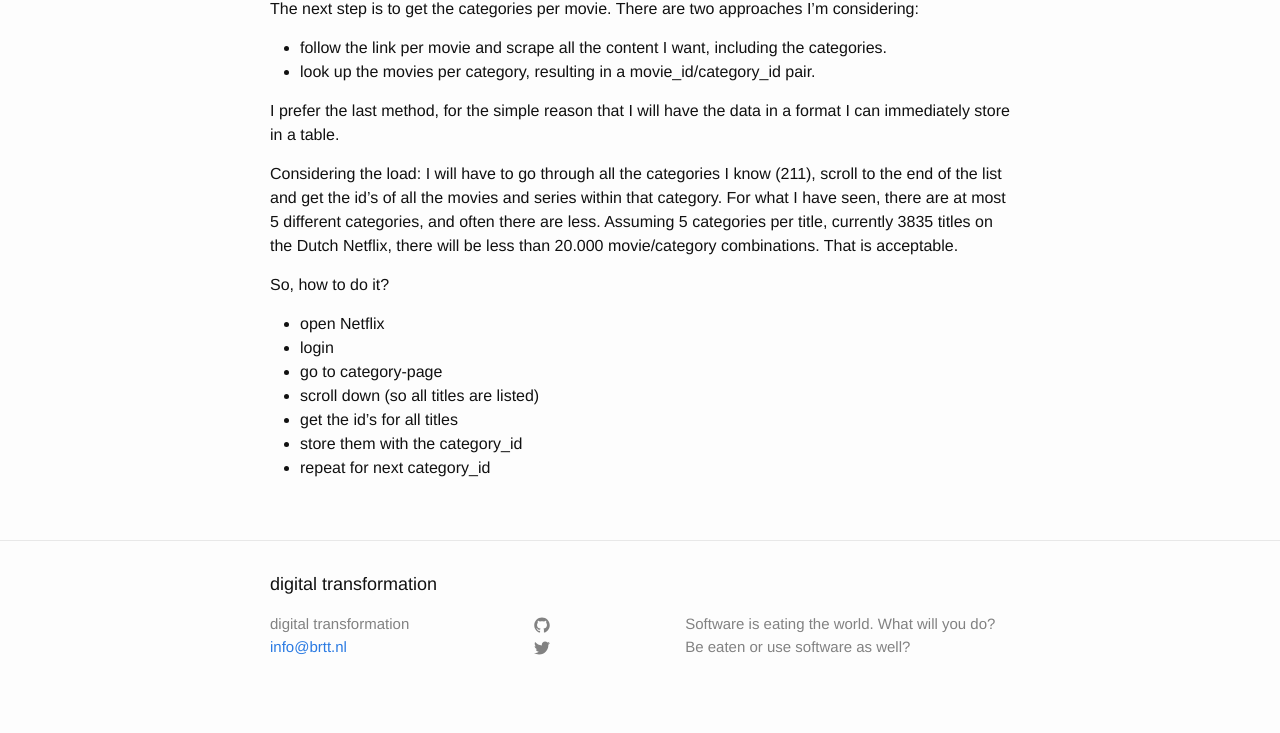
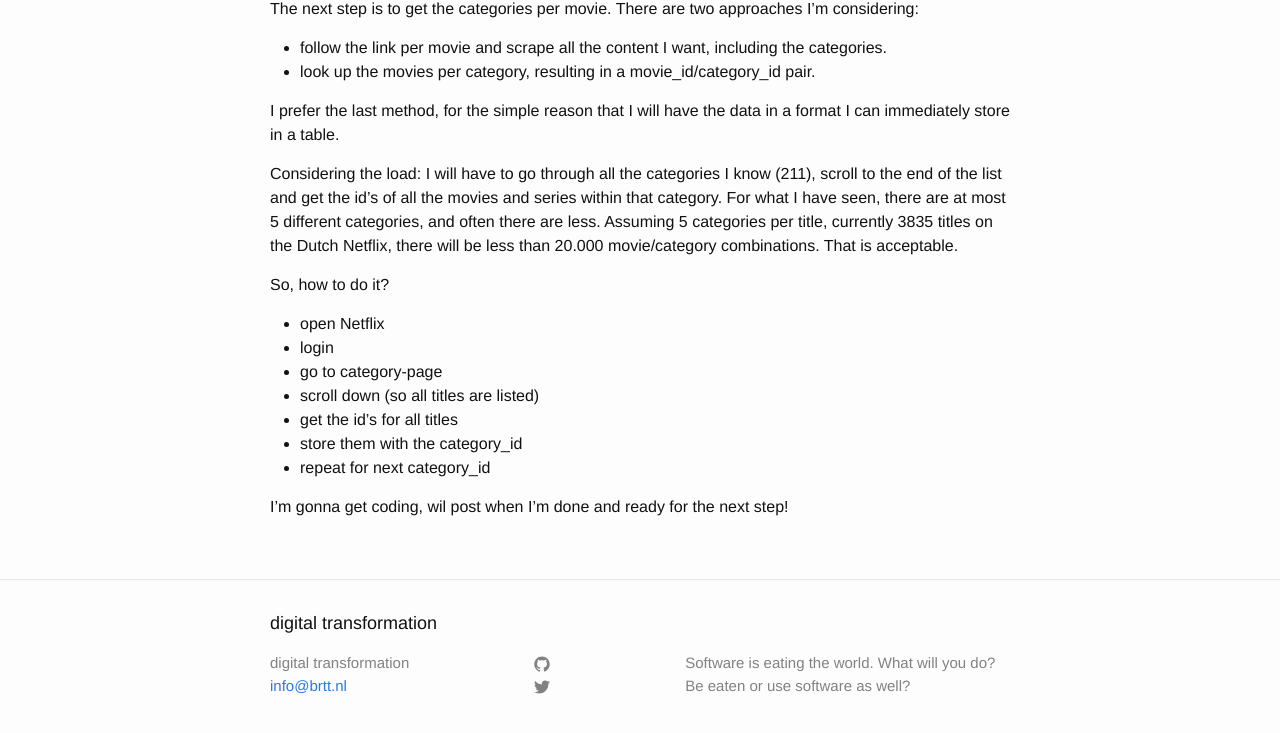
Before and after one commit to wijnandb/wijnandb.github.io, a Jekyll site: the page built from _posts/2020-4-20-scraping-websites.md, in a window 1280 px wide and 900 px high, scrolled down 953 px. Shown: the top 733 px of the window. Built offline with Jekyll 4.4.1, drawn with Linux system fonts in a browser that asks for light colours; our own code applies the rules of GitHub Pages for plain Markdown files.

Commit message:
_posts/2020-4-20-scraping-websites.md updated from https://stackedit.io/

```diff
--- a/_posts/2020-4-20-scraping-websites.md
+++ b/_posts/2020-4-20-scraping-websites.md
@@ -54,9 +54,11 @@ So, how to do it?
 - get the id's for all titles
 - store them with the category_id
 - repeat for next category_id
+
+I'm gonna get coding, wil post when I'm done and ready for the next step!
 <!--stackedit_data:
-eyJoaXN0b3J5IjpbMTIxODg4NTc1NywtNjk5MzgxNTY1LC0xOT
-gwOTEyNDAsLTEyNTkzMDQ2NzUsMTc0Mzg4MzI0NywtODI1NTcw
-NzM1LDE3NjY3MDIzNzEsLTExNDk0NTgzNTMsNDUxNjM4OTI0LC
-0xMTY3ODQxMzY5XX0=
+eyJoaXN0b3J5IjpbLTE5Mjc5NDUwMTgsLTY5OTM4MTU2NSwtMT
+k4MDkxMjQwLC0xMjU5MzA0Njc1LDE3NDM4ODMyNDcsLTgyNTU3
+MDczNSwxNzY2NzAyMzcxLC0xMTQ5NDU4MzUzLDQ1MTYzODkyNC
+wtMTE2Nzg0MTM2OV19
 -->
```
